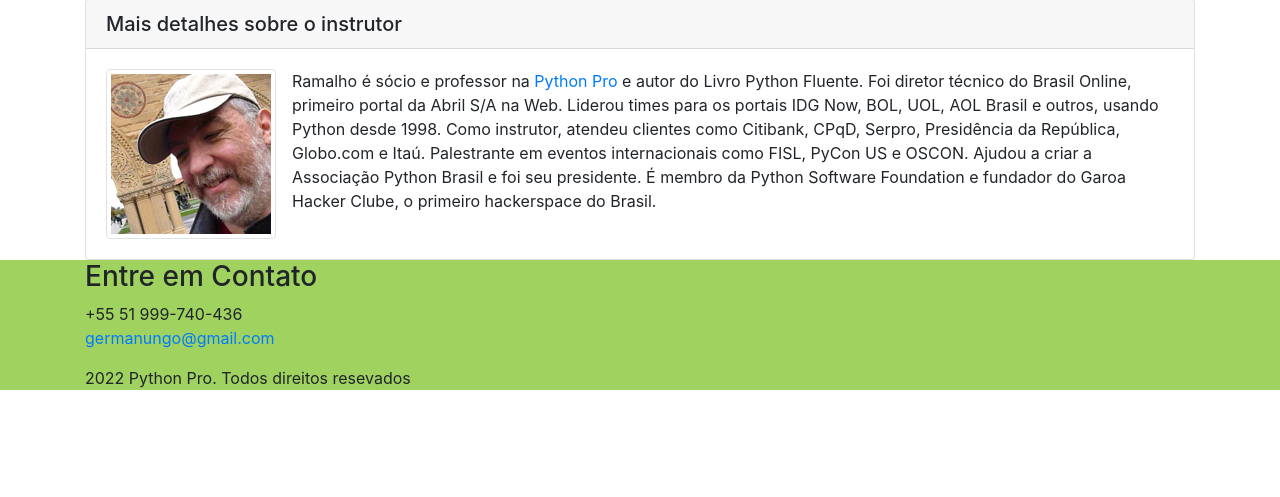
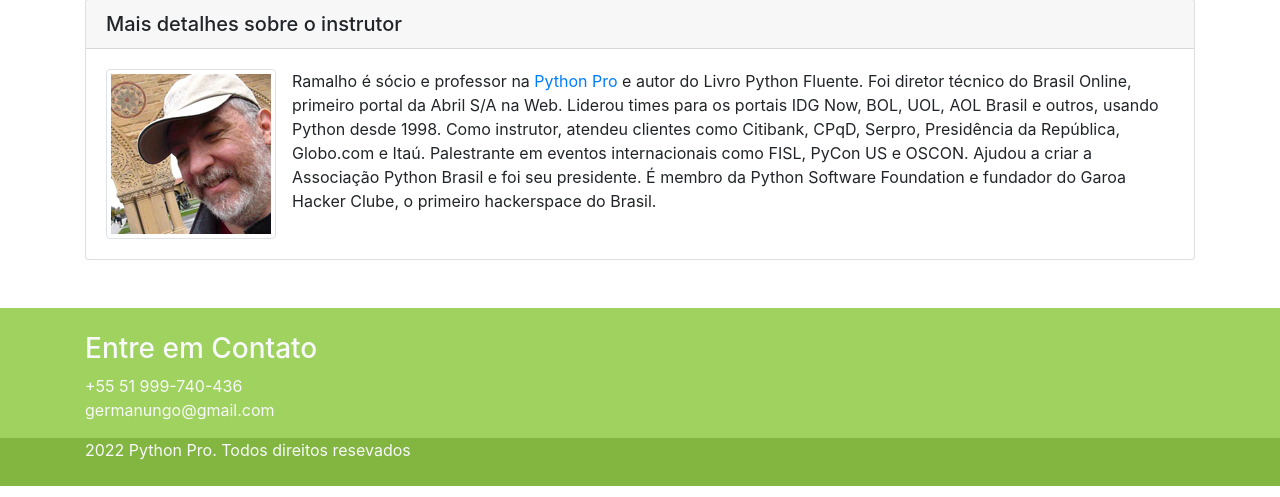
Before and after one commit to GermanUngo/Curso_Django_2.0, a Django app: page / in a window 1280 px wide. Shown: the part 303-800 px from the top of the page. Run offline with Django 4.2, Linux system fonts and the light colour scheme; some libraries are stand-ins or nearby versions.

Commit message:
Feita a template tag para extrair informações sobre a data atual e modificados elementos de HTML, CSS e classes do Twitter Bootstrap

```diff
--- a/pypro/base/static/css/style.css
+++ b/pypro/base/static/css/style.css
@@ -1,3 +1,6 @@
 .main-footer{
     background-color: #9fd25f;
 }
+.rigths{
+    background-color: #82b641;
+}
--- a/pypro/base/templates/base/home.html
+++ b/pypro/base/templates/base/home.html
@@ -109,7 +109,7 @@
 	</div>
 </div>
 
-<footer class="main-footer">
+<footer class="main-footer mt-5 pt-4 text-light">
 	<div class="container">
 		<div class="row">
 			<div class="col">
@@ -117,16 +117,18 @@
 				<address>
 					+55 51 999-740-436
 					<br/>
-					<a href="mailto:germanungo@gmail.com">germanungo@gmail.com</a>
+					<a href="mailto:germanungo@gmail.com" class="text-light">germanungo@gmail.com</a>
 				</address>
 			</div>
 		</div>
 	</div>
-	<div class="container">
+	<div class="rigths pb-4">
+		<div class="container">
 		<div class="row">
 			<div class="col">
 				{% now 'Y' %} Python Pro. Todos direitos resevados
 			</div>
+		</div>
 		</div>
 	</div>
 
```
